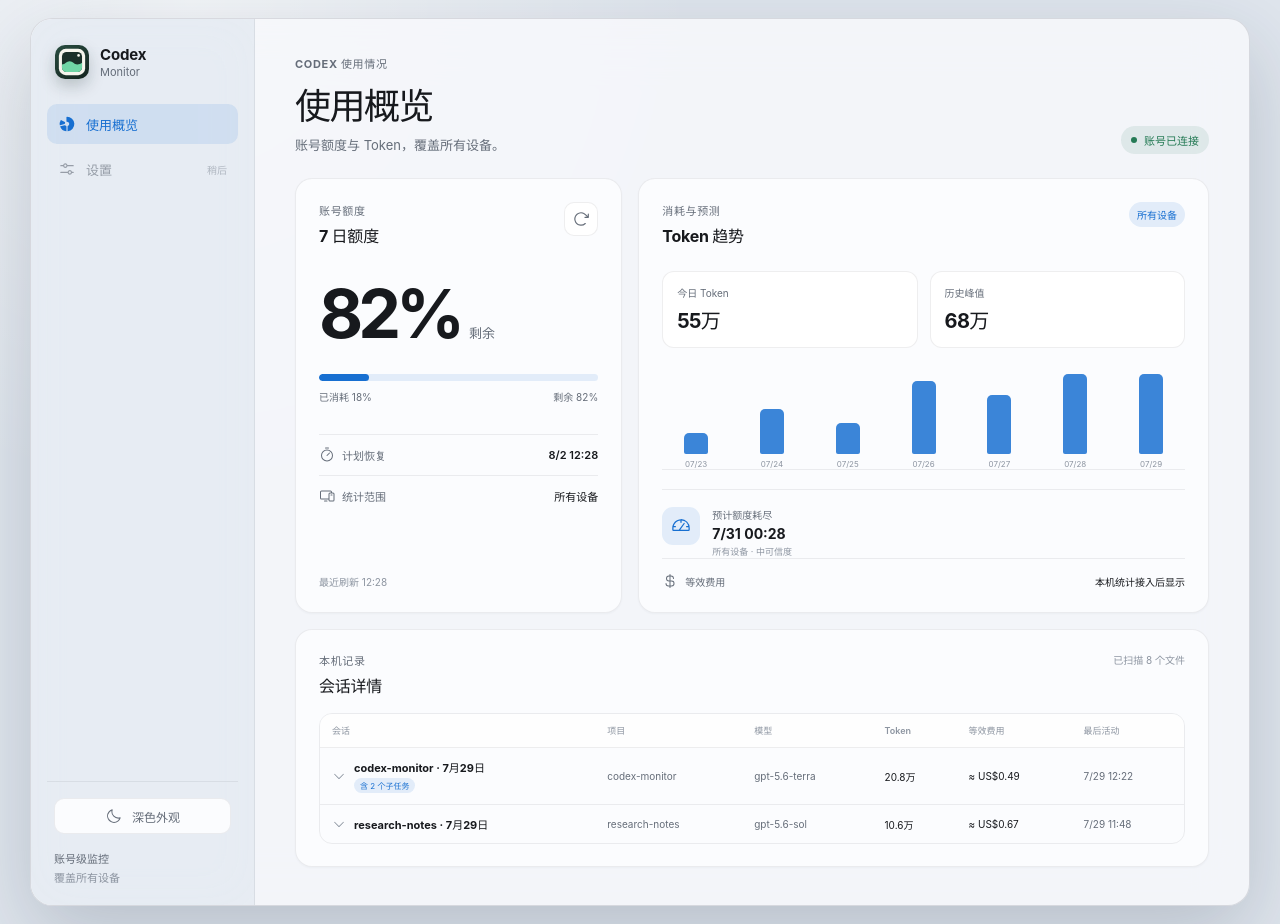
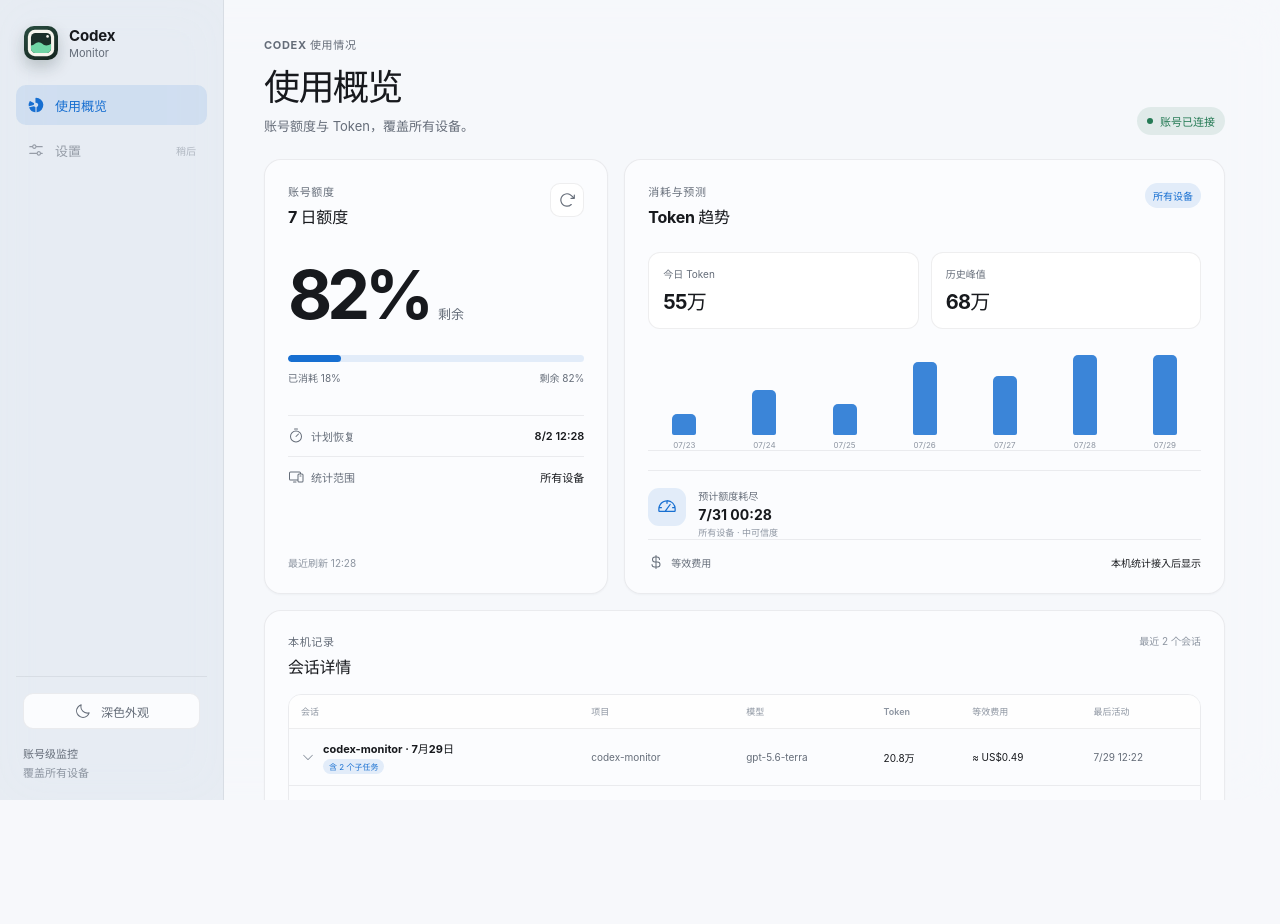
Before and after one commit to PolarisLight/QuotaDial, a React (Vite) app in the folder app/: page / in a window 1280 px wide. After the commit the page ends 800 px from the top, so only its background shows below. Built offline with nearby package versions, Linux system fonts and the light colour scheme.

Commit message:
fix: tighten sessions and native scrolling

```diff
--- a/app/src/components/Dashboard.tsx
+++ b/app/src/components/Dashboard.tsx
@@ -24,9 +24,19 @@
   onRefresh,
 }: DashboardViewProps) {
   return (
-    <div className="app-window">
+    <div
+      className="app-window"
+      style={{ width: "100vw", height: "100vh", margin: 0, overflow: "hidden" }}
+    >
       <AppSidebar />
-      <main className="content">
+      <main
+        className="content"
+        style={{
+          height: "100%",
+          overflowY: "auto",
+          overscrollBehaviorY: "none",
+        }}
+      >
         <header className="page-header">
           <div>
             <span className="eyebrow">Codex 使用情况</span>
--- a/app/src/components/SessionDetails.tsx
+++ b/app/src/components/SessionDetails.tsx
@@ -15,6 +15,8 @@
 interface SessionDetailsProps {
   view: LocalSessionView;
 }
+
+const SESSION_DISPLAY_LIMIT = 8;
 
 const compactNumber = new Intl.NumberFormat("zh-CN", {
   notation: "compact",
@@ -48,6 +50,7 @@
 export function SessionDetails({ view }: SessionDetailsProps) {
   const [expanded, setExpanded] = useState<string | null>(null);
   const [rescanning, setRescanning] = useState(false);
+  const visibleSessions = view.sessions.slice(0, SESSION_DISPLAY_LIMIT);
 
   const rescan = async () => {
     setRescanning(true);
@@ -69,9 +72,9 @@
           <span className="eyebrow">本机记录</span>
           <h2 id="sessions-heading">会话详情</h2>
         </div>
-        {view.diagnostics.lastImportedAt && (
+        {view.sessions.length > 0 && (
           <span className="session-scan-time">
-            已扫描 {view.diagnostics.scannedFiles} 个文件
+            最近 {visibleSessions.length} 个会话
           </span>
         )}
       </div>
@@ -117,7 +120,7 @@
               </tr>
             </thead>
             <tbody>
-              {view.sessions.map(session => (
+              {visibleSessions.map(session => (
                 <SessionRow
                   key={session.sessionId}
                   session={session}
--- a/app/src/styles/app.css
+++ b/app/src/styles/app.css
@@ -6,17 +6,16 @@
 body,
 #root {
   width: 100%;
+  height: 100%;
   min-width: 320px;
-  min-height: 100%;
   margin: 0;
+  overflow: hidden;
+  overscroll-behavior: none;
 }
 
 body {
-  min-height: 100vh;
   color: var(--text);
-  background:
-    radial-gradient(circle at 15% 0%, rgb(255 255 255 / 62%), transparent 35%),
-    var(--canvas);
+  background: var(--window);
   -webkit-font-smoothing: antialiased;
 }
 
@@ -33,21 +32,22 @@
 .app-window {
   display: grid;
   grid-template-columns: 224px minmax(0, 1fr);
-  width: min(1220px, calc(100vw - 36px));
-  min-height: min(820px, calc(100vh - 36px));
-  margin: 18px auto;
+  width: 100vw;
+  height: 100vh;
+  margin: 0;
   overflow: hidden;
   background: var(--window);
-  border: 1px solid var(--line-strong);
-  border-radius: var(--radius-window);
-  box-shadow: var(--shadow-window);
+  border: 0;
+  border-radius: 0;
+  box-shadow: none;
   backdrop-filter: blur(28px) saturate(1.25);
 }
 
 .sidebar {
   display: flex;
+  height: 100%;
+  min-height: 0;
   flex-direction: column;
-  min-height: 100%;
   padding: 26px 16px 20px;
   background: var(--sidebar);
   border-right: 1px solid var(--line);
@@ -187,8 +187,12 @@
 }
 
 .content {
+  height: 100%;
   min-width: 0;
+  overflow-y: auto;
   padding: 36px 40px 38px;
+  overscroll-behavior-y: none;
+  scrollbar-gutter: stable;
 }
 
 .page-header {
```
Also changed, not shown: 1 other file (tests, documents, lock files or other folders).
